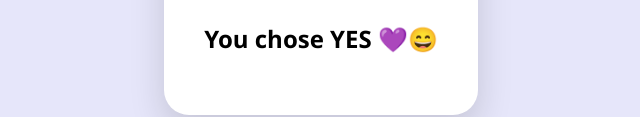
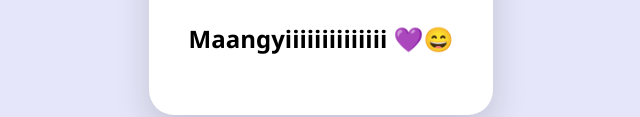
Before and after one commit to rajbirbedi2003-a11y/mishri, a plain HTML site: page success.html in a window 1280 px wide. Shown: the part 439-556 px from the top of the page, without its empty margins (319-959 px from the left). Drawn offline with Linux system fonts and the light colour scheme.

Commit message:
Update success.html

```diff
--- a/success.html
+++ b/success.html
@@ -39,7 +39,7 @@ h2 {
 
 <div class="box">
   <img src="https://media3.giphy.com/media/v1.Y2lkPTc5MGI3NjExeWN5cm5pOXB0aTA0NW55NmJuM28wNXVnZHR0YWhkdDZqZjVrdnh0diZlcD12MV9pbnRlcm5hbF9naWZfYnlfaWQmY3Q9Zw/blSTtZehjAZ8I/giphy.gif" alt="dancing">
-  <h2>You chose YES 💜😄</h2>
+  <h2>Maangyiiiiiiiiiiiiii 💜😄</h2>
 </div>
 
 </body>
```
